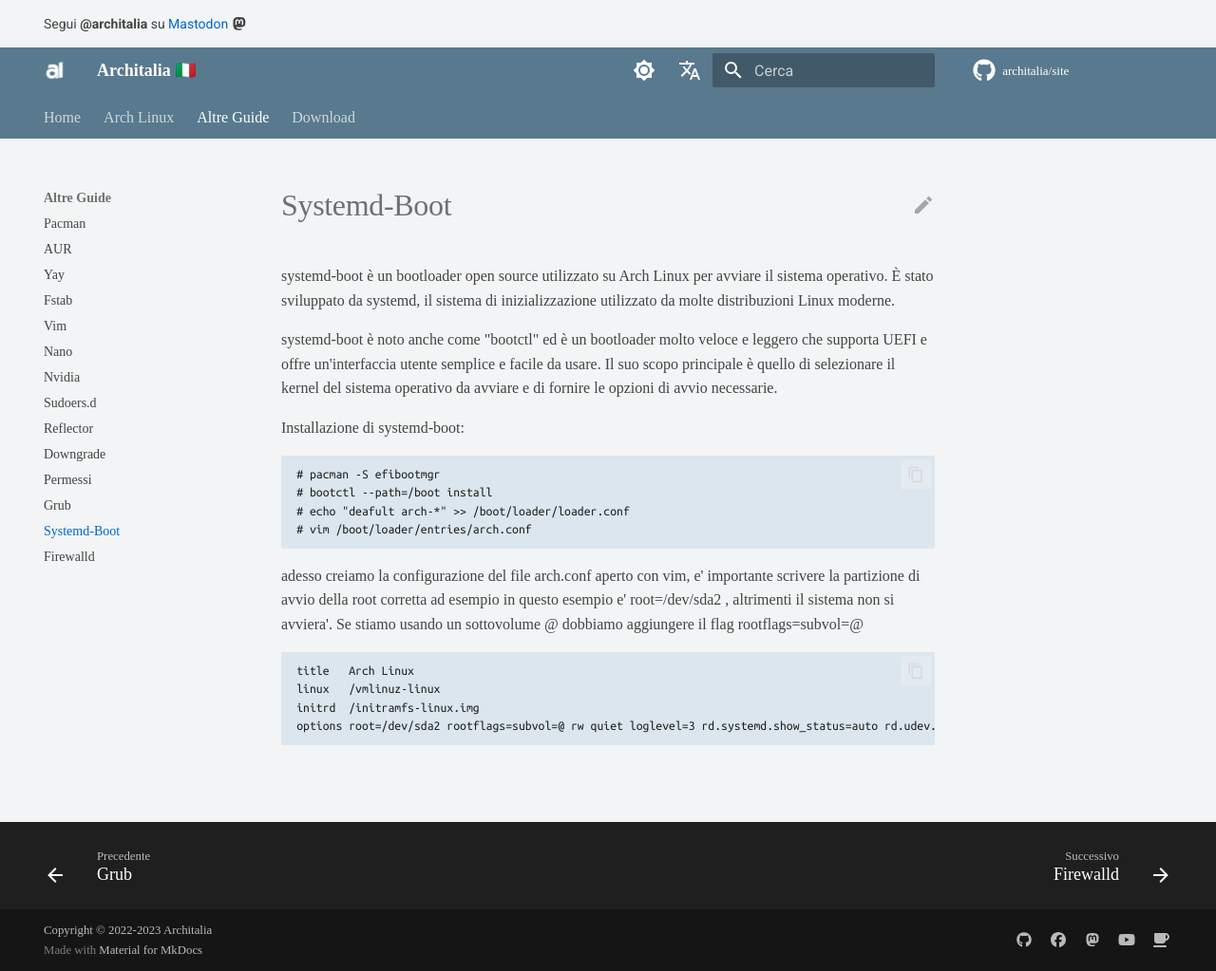
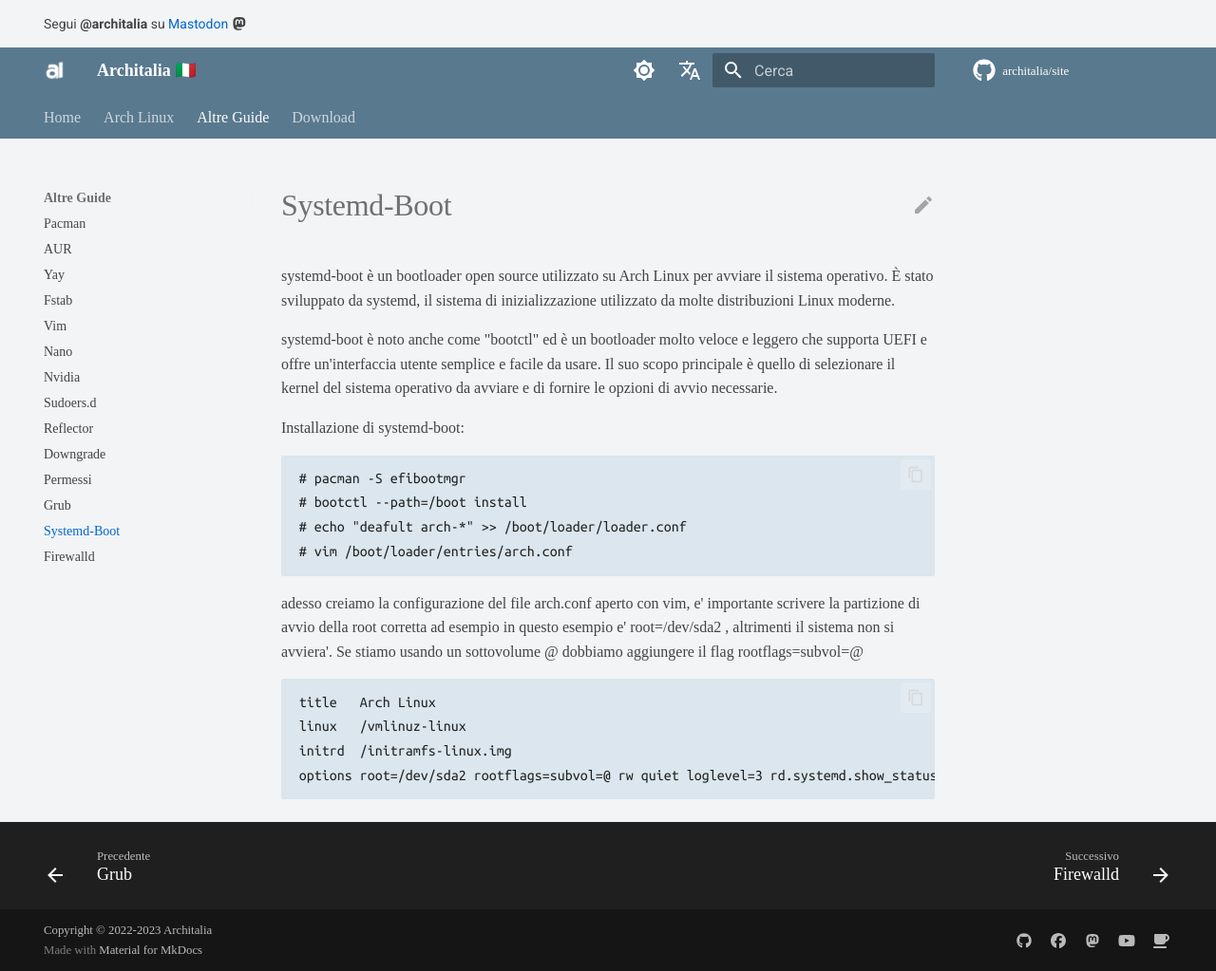
Before and after one commit to ArchItalia/site, an MkDocs documentation site: the page built from docs/Altre-Guide/systemdboot.md, in a window 1280 px wide and 1023 px high. Shown: the whole window at 95% size. Built offline with MkDocs 1.6.1 and Material for MkDocs 9.7.7, drawn with Linux system fonts in a browser that asks for light colours; comment, search, counter and statistics services are not loaded; the version menu is left out.

Commit message:
Update extra.css

```diff
--- a/docs/stylesheets/extra.css
+++ b/docs/stylesheets/extra.css
@@ -5,11 +5,16 @@
  font-family: 'Ubuntu';
  }
 
-/*
-p, code, pre {
+
+p,{
   font-size: 17px!important;
   line-height: 1.6;
-} */
+}
+
+code, pre {
+  font-size: 16px!important;
+  line-height: 1.6;
+}
 
 .md-tabs__item .md-tabs__link {
   font-size: 16px;
```
